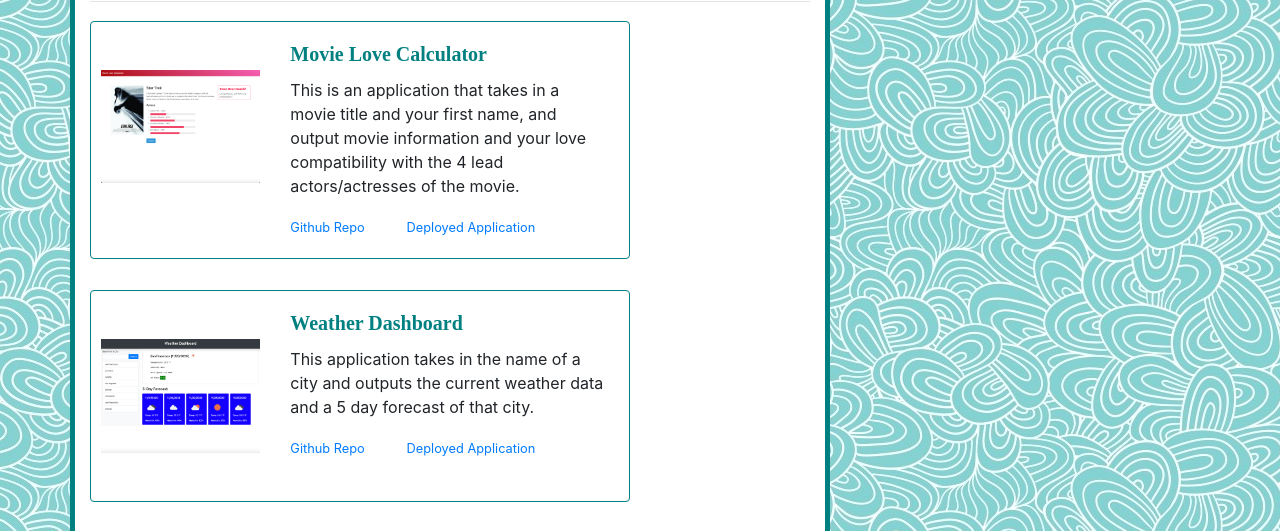
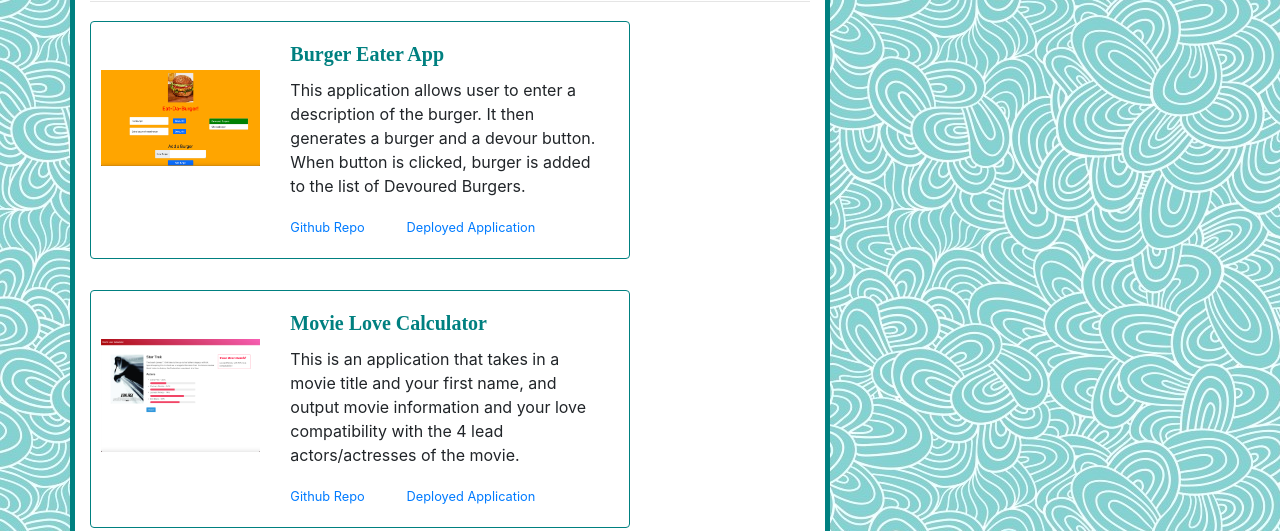
Before and after one commit to alzcheng/officialPortfolio, a plain HTML site: page portfolio.html in a window 1280 px wide. Shown: the part 205-736 px from the top of the page. Drawn offline with nearby package versions, Linux system fonts and the light colour scheme.

Commit message:
added burger eater app to the portfolio

```diff
--- a/portfolio.html
+++ b/portfolio.html
@@ -44,6 +44,47 @@
                             </section>
                         </section>
                         <hr class="my-1">
+                        <!-- Card for Burger App -->
+                        <section class="row">
+                            <section class="col-md-12">
+                                <div class="card mb-3 portfolio-element">
+                                    <div class="row no-gutters">
+                                        <div class="col-md-4">
+                                            <img src="./assets/images/portfolio_SS/SS_burgerapp.png"
+                                                alt="Workday Scheduler" class="img-fluid mx-auto my-5 portfolio-img">
+                                        </div>
+                                        <div class="col-md-8">
+                                            <div class="row">
+                                                <div class="col-md-12">
+                                                    <div class="card-body">
+                                                        <h5 class="card-title proj-title">Burger Eater App</h5>
+                                                        <p class="card-text">This application allows user to enter a
+                                                            description of the burger. It then generates a burger and a
+                                                            devour button. When button is clicked, burger is added to
+                                                            the list of Devoured Burgers.
+                                                        </p>
+                                                        <div class="row">
+                                                            <div class="col-md-4">
+                                                                <a href="https://github.com/alzcheng/burger">
+                                                                    <small>Github
+                                                                        Repo</small>
+                                                                </a>
+                                                            </div>
+                                                            <div class="col-md-6">
+                                                                <a href="https://burgereater-16299.herokuapp.com/">
+                                                                    <small>Deployed
+                                                                        Application</small>
+                                                                </a>
+                                                            </div>
+                                                        </div>
+                                                    </div>
+                                                </div>
+                                            </div>
+                                        </div>
+                                    </div>
+                                </div>
+                            </section>
+                        </section>
                         <!-- Card for the Movie Love Calculator Project -->
                         <section class="row">
                             <section class="col-md-12">
```
Also changed, not shown: assets/images/portfolio_SS/SS_burgerapp.png (added).
